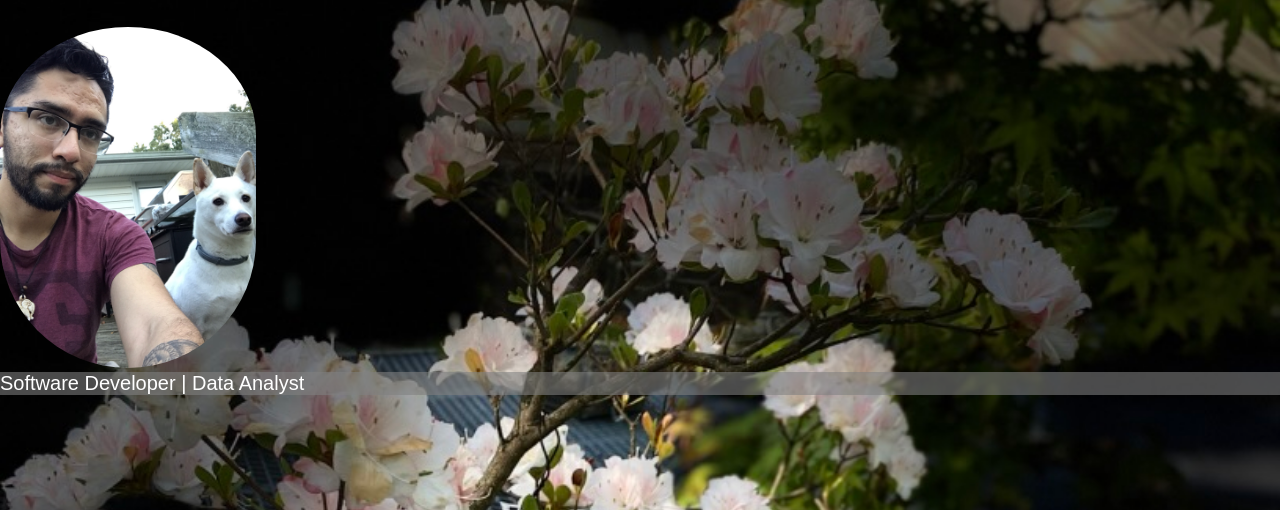
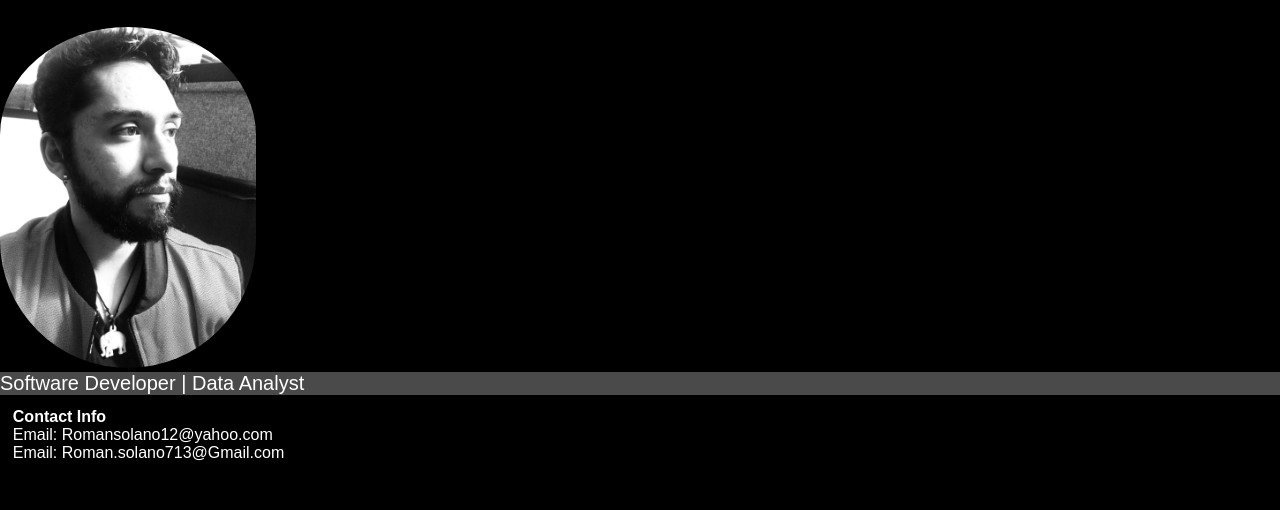
Before and after one commit to romansolano12/romansolano12.github.io, a plain HTML site: page index.html in a window 1280 px wide. Shown: the part 104-614 px from the top of the page. Drawn offline with Linux system fonts and the light colour scheme.

Commit message:
removed flowers

```diff
--- a/index.html
+++ b/index.html
@@ -22,7 +22,7 @@
         </ul>
       </nav>
     <section id="image" class="image">
-      <img src="images/Roman.jpg" alt="roman and luna" />
+      <img src="images/RomanProfile.jpeg" alt="roman and luna" />
     </section>
     <div class="headerText">
       <p>Software Developer | Data Analyst</p>
--- a/styles.css
+++ b/styles.css
@@ -9,12 +9,12 @@ body {
     color:white;
 }
 
-.header {
+/*.header {
     width: 100%;
     height: 100vh;
     background-image: url(images/bonzai.jpeg);
     background-size: cover;
-}
+}*/
 
 h1 {
     color: rgb(255, 255, 255);
```
Also changed, not shown: images/RomanProfile.jpeg (added).
